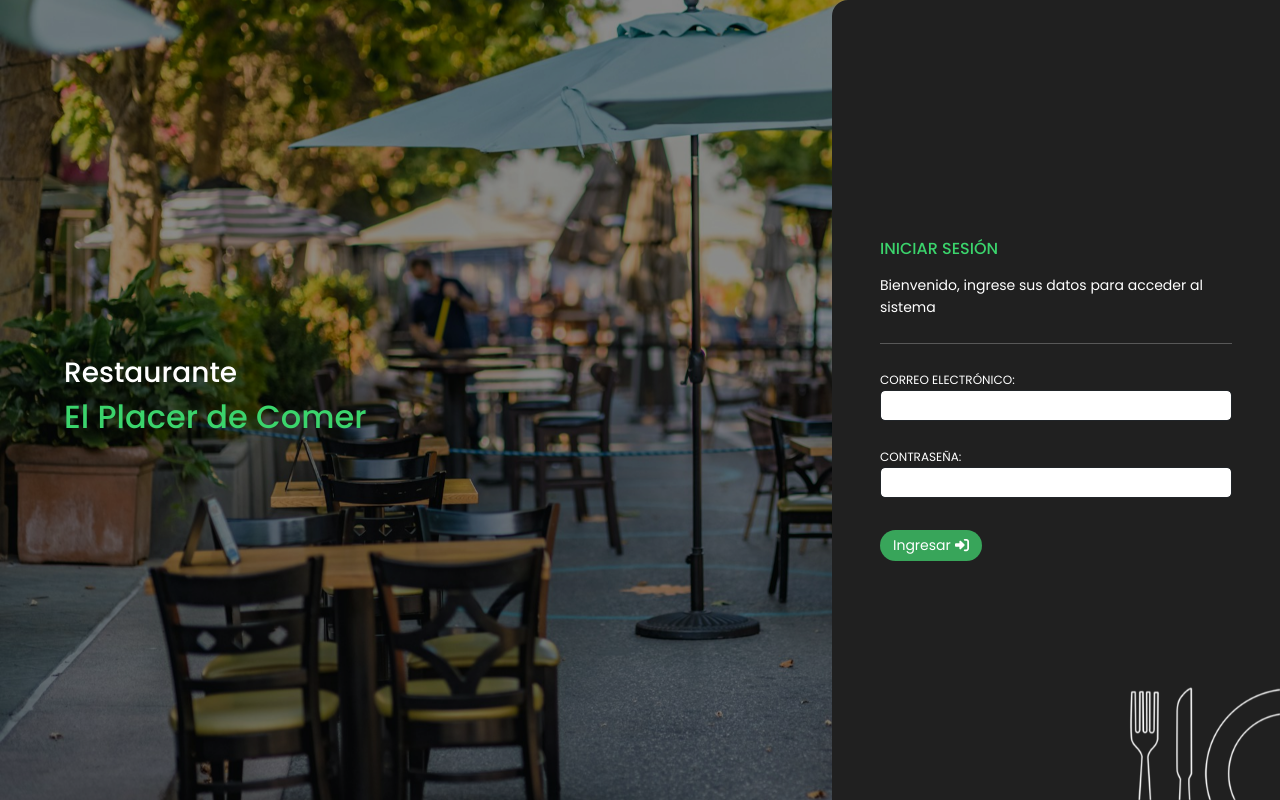
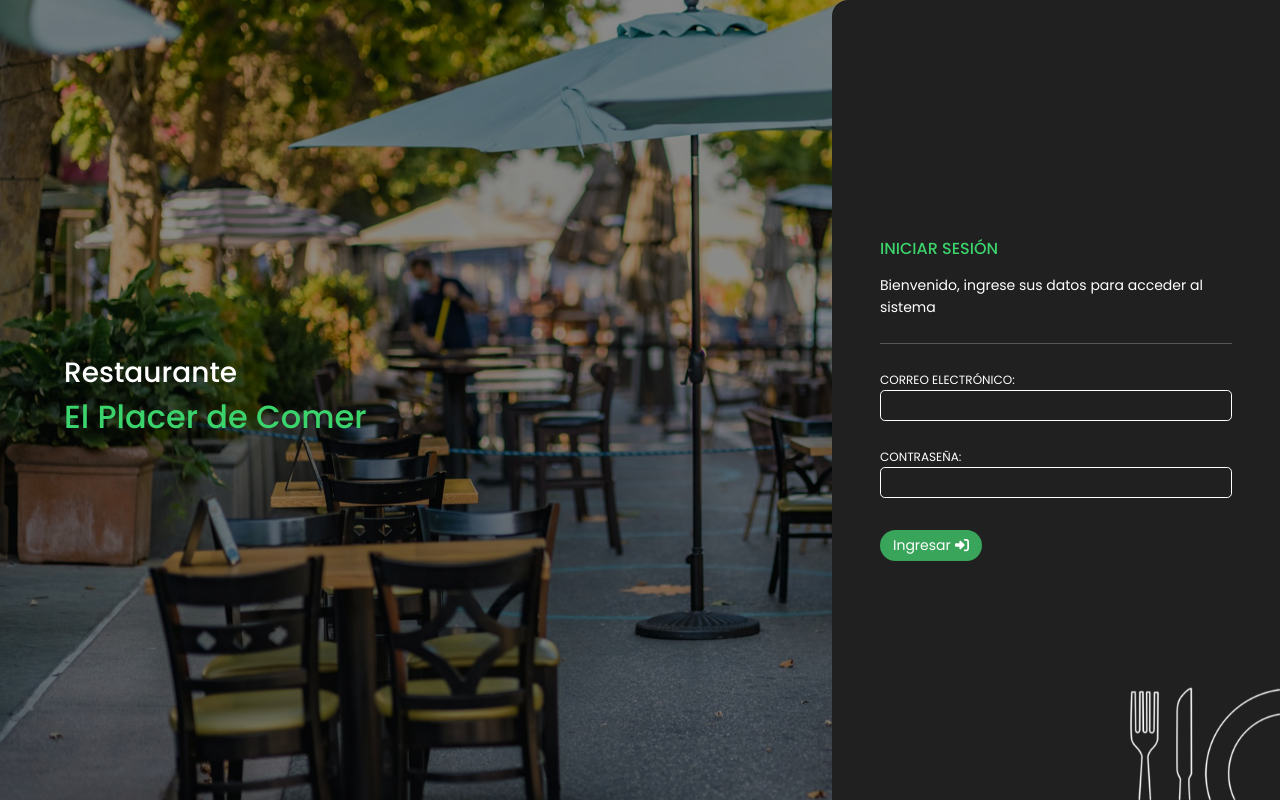
Before and after one commit to joelBerseker/restaurant-frontend, a Vue app: page /login in a window 1280 px wide. Built offline with nearby package versions, Linux system fonts and the light colour scheme.

Commit message:
change asdasd

```diff
--- a/src/common/form/Input.vue
+++ b/src/common/form/Input.vue
@@ -154,8 +154,18 @@ defineExpose({
 .form-select {
   background-color: transparent;
 }
+.form-control:hover,
+.form-control:focus,
+.form-select:hover,
+.form-select:focus {
+  background-color: transparent;
+}
 .input-white {
-  background-color: var(--color-w);
+  color: var(--color-w);
+}
+.input-white:hover,
+.input-white:focus {
+  color: var(--color-w);
 }
 </style>
 <style scoped></style>
```
